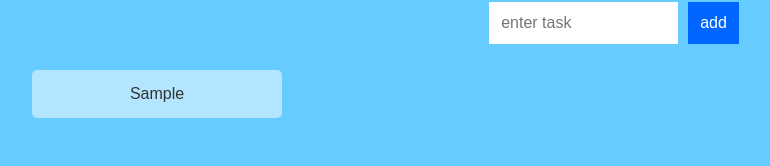
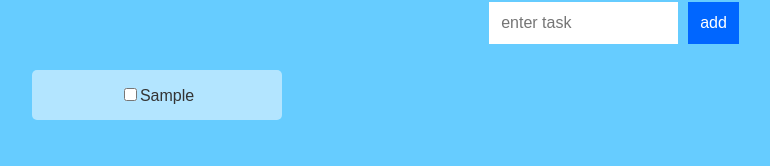
Before and after one commit to shubham2596/react-assign, a React (Create React App) app in the folder my-app/: page / in a window 1280 px wide. Both pictures are taken after typing "Sample" into the empty fields and a click on the button "add". Shown: the part 134-300 px from the top of the page, without its empty margins (26-796 px from the left). Built offline with nearby package versions, Linux system fonts and the light colour scheme.

Commit message:
Added checkbox

```diff
--- a/my-app/src/TodoItems/TodoItems.js
+++ b/my-app/src/TodoItems/TodoItems.js
@@ -2,6 +2,11 @@ import React, { Component } from "react";
 import FlipMove from "react-flip-move";
 
 class TodoItems extends Component {
+
+    state = {checked:false};
+
+    handleCheckboxChange = event =>
+    this.setState({ checked: event.target.checked })
 
     constructor(props) {
         super(props);
@@ -14,7 +19,13 @@ class TodoItems extends Component {
     }
 
     createTasks(item) {
-        return <li onClick={() => this.delete(item.key)} key={item.key}>{item.text}</li>
+        return <li  key={item.key}>
+        <input type="checkbox"
+                   checked={this.state.checked}
+                //    onChange={this.handleCheckboxChange}
+                   onClick={() => this.delete(item.key)}
+            />
+        {item.text}</li>
     }
 
     render() {
@@ -23,7 +34,7 @@ class TodoItems extends Component {
 
         return (
             <ul className="theList">
-            <FlipMove duration={250} easing="ease-out">
+            <FlipMove duration={500} easing="ease-out">
                 {listItems}
             </FlipMove>
             </ul>
```
